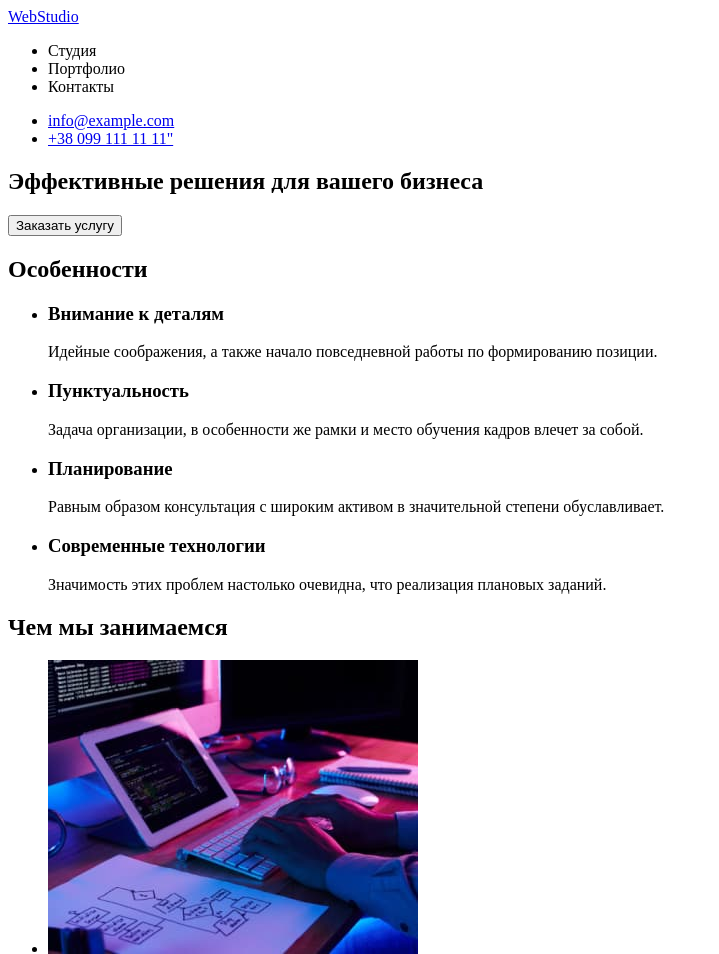
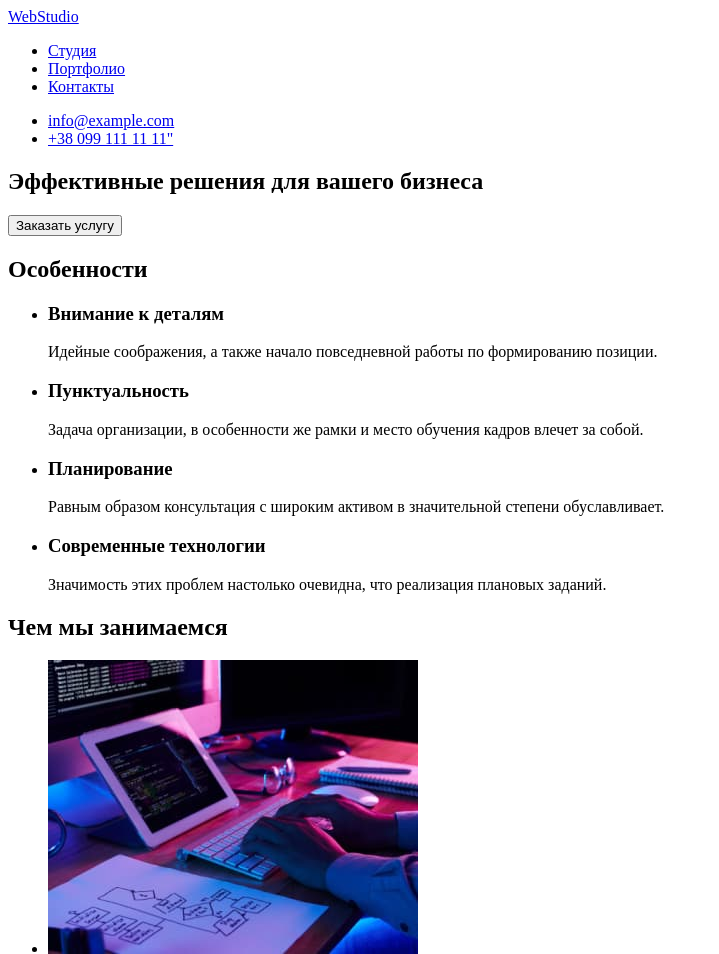
Before and after one commit to GalynaSyngaivska/goit-markup-hw-01, a plain HTML site: page index.html in a window 1280 px wide. Shown: the top 954 px of the page, without its empty margins (0-719 px from the left). Drawn offline with Linux system fonts and the light colour scheme.

Commit message:
Обновили index.html
Виправлено:
1.в <header>" Студія", "Портфоліо" та "Контакти" стали посиланнями;
2. Секція з <h1> перенесена в <main>;
3. Адреса в <footer> перенесена в список.

```diff
--- a/index.html
+++ b/index.html
@@ -8,12 +8,12 @@
 </head>
 <body>
     <header>
-        <a href="/">WebStudio</a>
         <nav>
+            <a href="/">WebStudio</a>
             <ul>
-                 <li>Студия</li>
-                 <li>Портфолио</li>
-                 <li>Контакты</li>
+                 <li><a href="/">Студия</a></li>
+                 <li><a href="/">Портфолио</a></li>
+                 <li><a href="/">Контакты</a></li>
             </ul>
         </nav>
         <ul>
@@ -21,13 +21,11 @@
             <li><a href="tel:+380991111111">+38 099 111 11 11"</a></li>
         </ul>
     </header>
-    <div>
+    <main>
         <section>
             <h1>Эффективные решения для вашего бизнеса</h1>
             <button type="button">Заказать услугу</button>
         </section>
-    </div>
-    <main>
  <!--Особенности-->
         <section>
             <h2>Особенности</h2>
@@ -95,8 +93,8 @@
     <footer>
         <a href="/">WebStudio</a>
         <address>
-            <p>г.Киев, пр-т Леси Украинки, 26</p>
             <ul>
+                <li><p>г.Киев, пр-т Леси Украинки, 26</p></li>
                 <li><a href="mailto:info@example.com">info@example.com</a></li>
                 <li><a href="tel:+380991111111">+38 099 111 11 11"</a></li>
             </ul>
```
